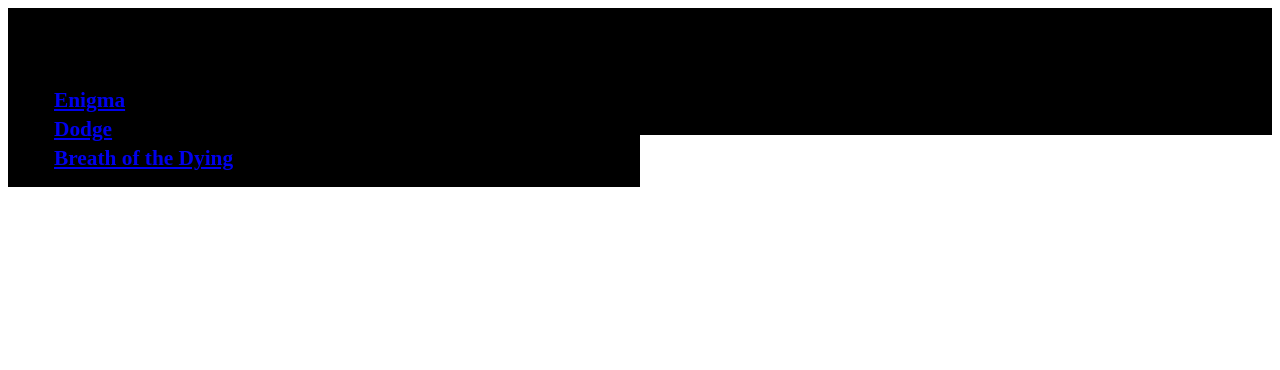
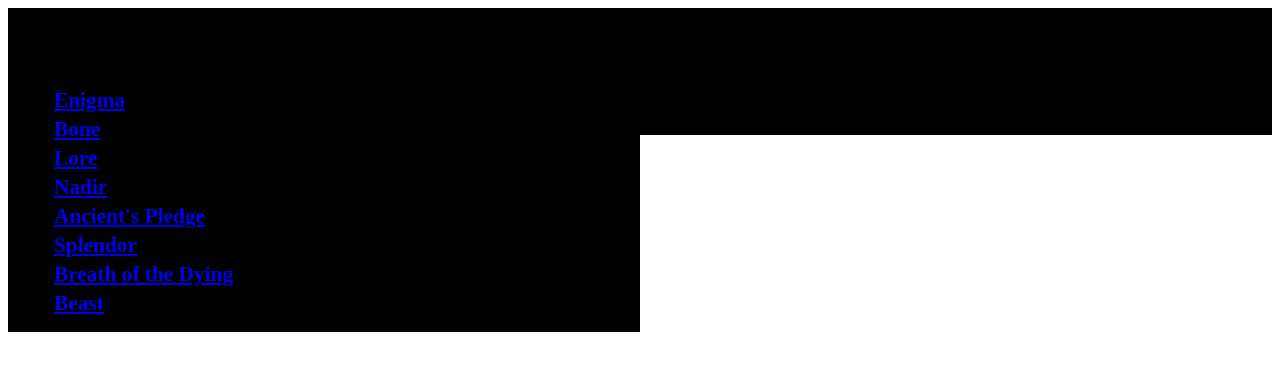
Before and after one commit to Yinkin45/d2-rune-calc, a Next.js app: page /runewords in a window 1280 px wide. Shown: the top 370 px of the page. Built offline with nearby package versions, Linux system fonts and the light colour scheme.

Commit message:
Added helmets, updated armor, shields, and helmets in data files

```diff
--- a/data/armor.js
+++ b/data/armor.js
@@ -3,6 +3,7 @@ const ARMOR_RUNEWORDS = [
     name: 'Enigma',
     type: 'Armor',
     minLevel: 65,
+    runes: ['jah', 'ith', 'ber'],
     imageUrl: '/images/field_plate.png',
     modifiers: [
       { text: '+750-775 Defense' },
@@ -18,6 +19,22 @@ const ARMOR_RUNEWORDS = [
       },
     ],
   },
+  {
+    name: 'Bone',
+    type: 'Armor',
+    minLevel: 47,
+    runes: ['sol', 'um', 'um'],
+    imageUrl: '/images/field_plate.png',
+    modifiers: [
+      { text: '15% Chance to cast level 10 Bone Armor' },
+      { text: '15% Chance to cast level 10 Bone Spear on Striking' },
+      { text: '+2 To Necromancer Skill Levels' },
+      { text: '+50–150 To Mana' },
+      { text: 'Increase Maximum Life by 5%' },
+      { text: 'All Resistances +30' },
+      { text: 'Damage Reduced By 7' },
+    ],
+  },
 ]
 
 export default ARMOR_RUNEWORDS
--- /dev/null
+++ b/data/helmets.js
@@ -0,0 +1,36 @@
+const HELMETS_RUNEWORDS = [
+  {
+    name: 'Lore',
+    type: 'Helmet',
+    minLevel: 27,
+    runes: ['ort', 'sol'],
+    imageUrl: '/images/field_plate.png',
+    modifiers: [
+      { text: '+1 To All Skill Levels' },
+      { text: '+10 To Energy' },
+      { text: '+2 To Mana After Each Kill' },
+      { text: 'Lightning Resist +30%' },
+      { text: 'Damage Reduced By 7' },
+      { text: '+2 To Light Radius' },
+    ],
+  },
+  {
+    name: 'Nadir',
+    type: 'Helmet',
+    minLevel: 13,
+    runes: ['nef', 'tir'],
+    imageUrl: '/images/field_plate.png',
+    modifiers: [
+      { text: '+50% Enhanced Defense' },
+      { text: '+10 Defense' },
+      { text: '+30 Defense vs. Missile' },
+      { text: 'Level 13 Cloak of Shadows (9 Charges)' },
+      { text: '+2 To Mana After Each Kill' },
+      { text: '+5 To Strength' },
+      { text: '−33% Extra Gold From Monsters' },
+      { text: '−3 To Light Radius' },
+    ],
+  },
+]
+
+export default HELMETS_RUNEWORDS
--- a/data/index.js
+++ b/data/index.js
@@ -1,9 +1,11 @@
 import ARMOR_RUNEWORDS from './armor'
+import HELMETS_RUNEWORDS from './helmets'
 import SHIELDS_RUNEWORDS from './shields'
 import WEAPONS_RUNEWORDS from './weapons'
 
 const ALL_RUNEWORDS = [
   ...ARMOR_RUNEWORDS,
+  ...HELMETS_RUNEWORDS,
   ...SHIELDS_RUNEWORDS,
   ...WEAPONS_RUNEWORDS,
 ]
--- a/data/shields.js
+++ b/data/shields.js
@@ -1,10 +1,36 @@
 const SHIELDS_RUNEWORDS = [
   {
-    name: 'Dodge',
+    name: "Ancient's Pledge",
     type: 'Shield',
-    minLevel: 30,
+    minLevel: 21,
+    runes: ['ral', 'ort', 'tal'],
     imageUrl: '/images/field_plate.png',
-    modifiers: [],
+    modifiers: [
+      { text: '+50% Enhanced Defense' },
+      { text: 'Cold Resist +43%' },
+      { text: 'Fire Resist +48%' },
+      { text: 'Lightning Resist +48%' },
+      { text: 'Poison Resist +48%' },
+      { text: '10% Damage Goes To Mana' },
+    ],
+  },
+  {
+    name: 'Splendor',
+    type: 'Shield',
+    minLevel: 37,
+    runes: ['eth', 'lum'],
+    imageUrl: '/images/field_plate.png',
+    modifiers: [
+      { text: '+1 To All Skills' },
+      { text: '+10% Faster Cast Rate' },
+      { text: '+20% Faster Block Rate' },
+      { text: '+60–100% Enhanced Defense' },
+      { text: '+10 To Energy' },
+      { text: 'Regenerate Mana 15%' },
+      { text: '50% Extra Gold From Monsters' },
+      { text: '20% Better Chance of Getting Magic Items' },
+      { text: '+3 To Light Radius' },
+    ],
   },
 ]
 
--- a/data/weapons.js
+++ b/data/weapons.js
@@ -2,10 +2,50 @@ const WEAPONS_RUNEWORDS = [
   {
     name: 'Breath of the Dying',
     type: 'Weapon',
-    subType: 'Sword',
-    minLevel: 50,
+    subTypes: ['any'],
+    minLevel: 69,
+    runes: ['vex', 'hel', 'el', 'eld', 'zod', 'eth'],
     imageUrl: '/images/great_sword.png',
-    modifiers: [],
+    modifiers: [
+      {
+        text: '50% Chance to Cast Level 20 Poison Nova When You Kill An Enemy',
+      },
+      { text: 'Indestructible' },
+      { text: '+60% Increased Attack Speed' },
+      { text: '+350-400% Enhanced Damage (varies)' },
+      { text: '+200% Damage to Undead' },
+      { text: '-25% Target Defense' },
+      { text: '+50 to Attack Rating' },
+      { text: '+50 to Attack Rating Against Undead' },
+      { text: '7% Mana Stolen Per Hit' },
+      { text: '12-15% Life Stolen Per hit (varies)' },
+      { text: 'Prevent Monster Heal' },
+      { text: '+30 to All Attributes' },
+      { text: '+1 to Light Radius' },
+      { text: 'Requirements -20%' },
+    ],
+  },
+  {
+    name: 'Beast',
+    type: 'Weapon',
+    subTypes: ['axe', 'scepter', 'hammer'],
+    minLevel: 69,
+    runes: ['vex', 'hel', 'el', 'eld', 'zod', 'eth'],
+    imageUrl: '/images/great_sword.png',
+    modifiers: [
+      { text: 'Level 9 Fanaticism Aura When Equipped' },
+      { text: '+40% Increased Attack Speed' },
+      { text: '+240-270% Enhanced Damage' },
+      { text: '+20% Chance of Crushing Blow' },
+      { text: '+25% Chance of Open Wounds' },
+      { text: '+3 To Werebear' },
+      { text: '+3 To Lycanthropy' },
+      { text: 'Prevent Monster Heal' },
+      { text: '+25-40 To Strength' },
+      { text: '+10 To Energy' },
+      { text: '+2 To Mana After Each Kill' },
+      { text: 'Level 13 Summon Grizzly (5 Charges)' },
+    ],
   },
 ]
 
```
